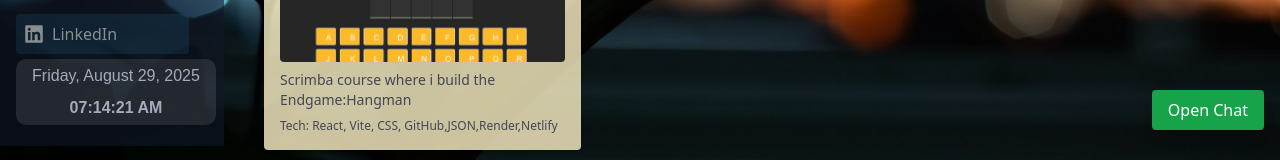
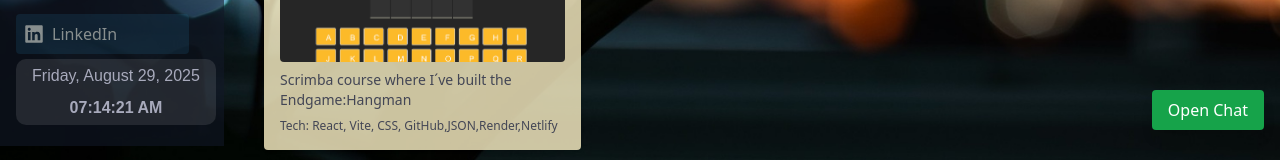
Before and after one commit to Tjommiboy/job_portfolio, a React (Vite) app: page /Projects in a window 1280 px wide. Shown: the part 654-814 px from the top of the page. Built offline with nearby package versions, Linux system fonts and the light colour scheme; a web font is replaced by a local one.

Commit message:
added changes to hangman card

```diff
--- a/src/components/Projects.jsx
+++ b/src/components/Projects.jsx
@@ -35,7 +35,7 @@ const Projects = () => {
         />
         <ProjectCard
           title="Endgame"
-          description="Scrimba course where i build the Endgame:Hangman"
+          description="Scrimba course where I´ve built the Endgame:Hangman"
           image="images/Endgame 5.png"
           technologies="React, Vite, CSS, GitHub,JSON,Render,Netlify"
           link="Endgame"
```
